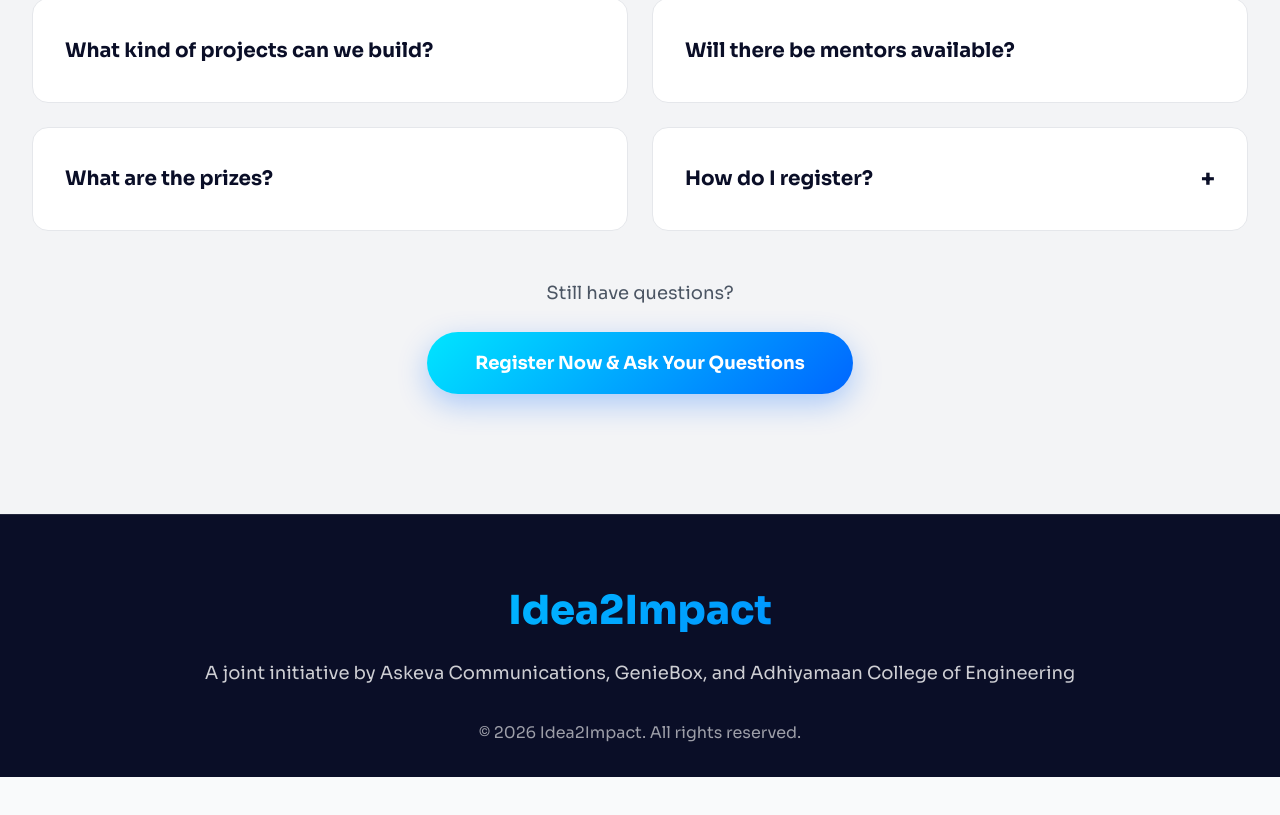
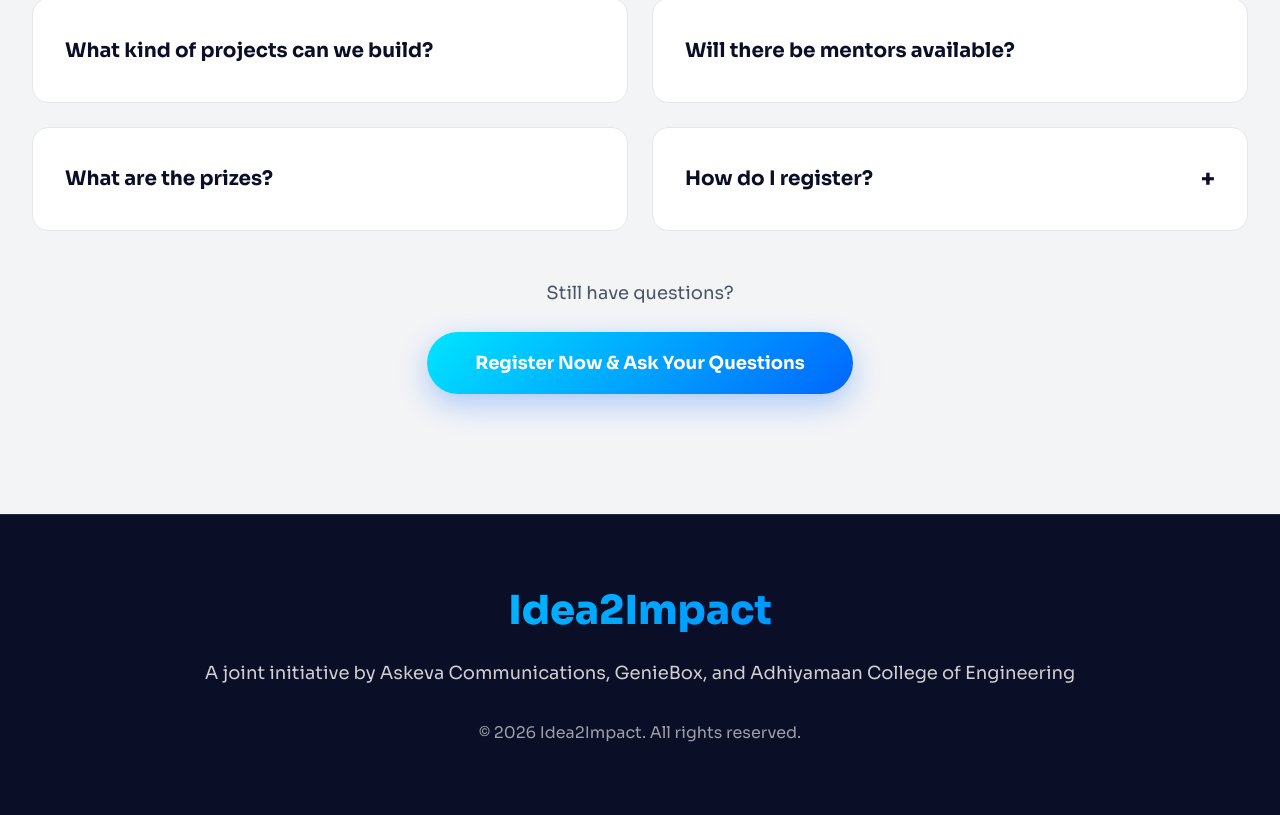
Before and after one commit to Rajeshwaran-dev/idea2impact, a Next.js app: page / in a window 1280 px wide. Shown: the part 7840-8655 px from the top of the page. Before the commit the page ends 8617 px from the top, so only its background shows below. Built offline with nearby package versions, Linux system fonts and the light colour scheme; some icons are missing.

Commit message:
ui updation

```diff
--- a/app/globals.css
+++ b/app/globals.css
@@ -1209,7 +1209,7 @@
 .footer {
   background: var(--primary-dark);
   color: var(--white);
-  padding: 4rem 2rem 2rem;
+  padding: 4rem 2rem 8rem;
   text-align: center;
   border-top: 1px solid rgba(255, 255, 255, 0.1);
 }
```
